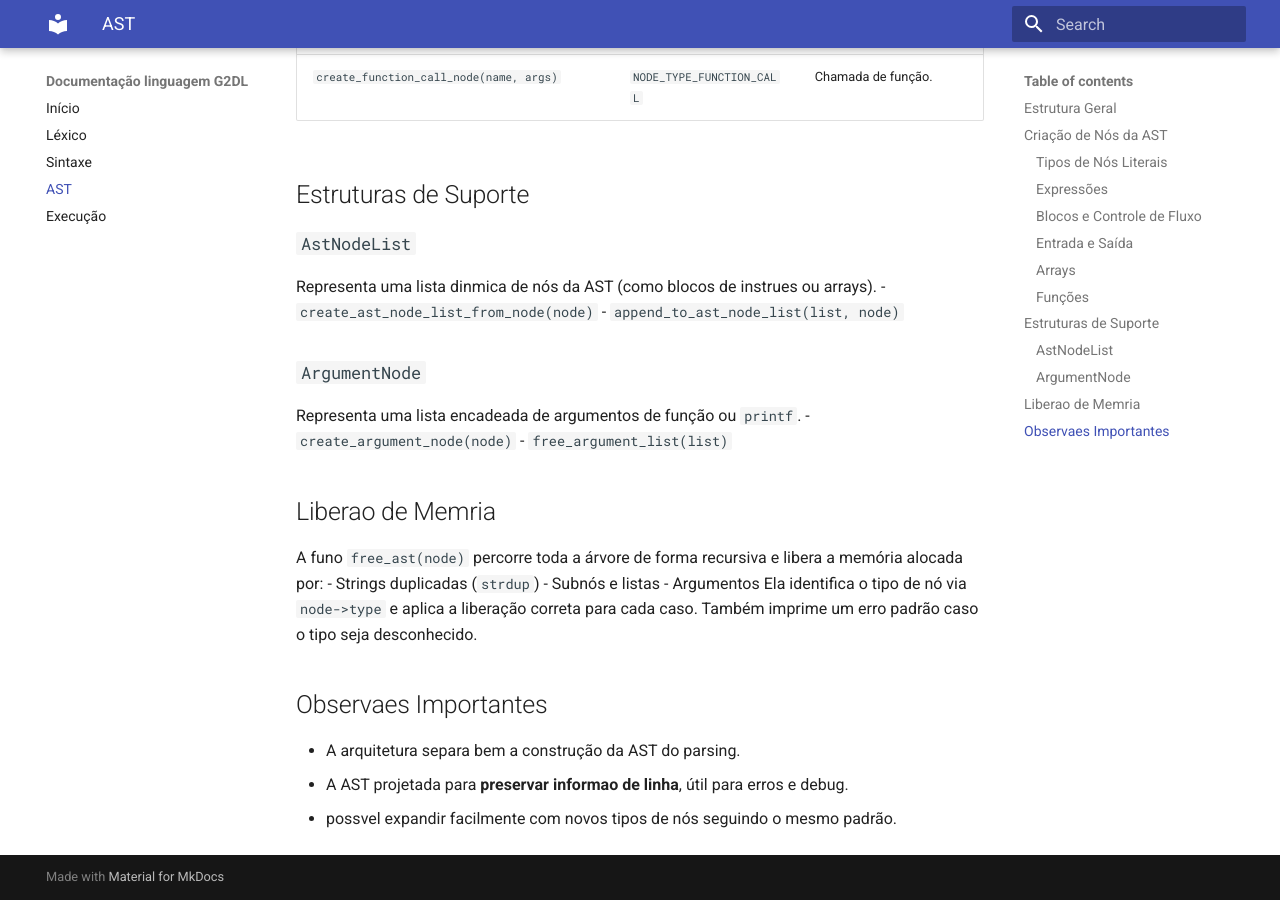
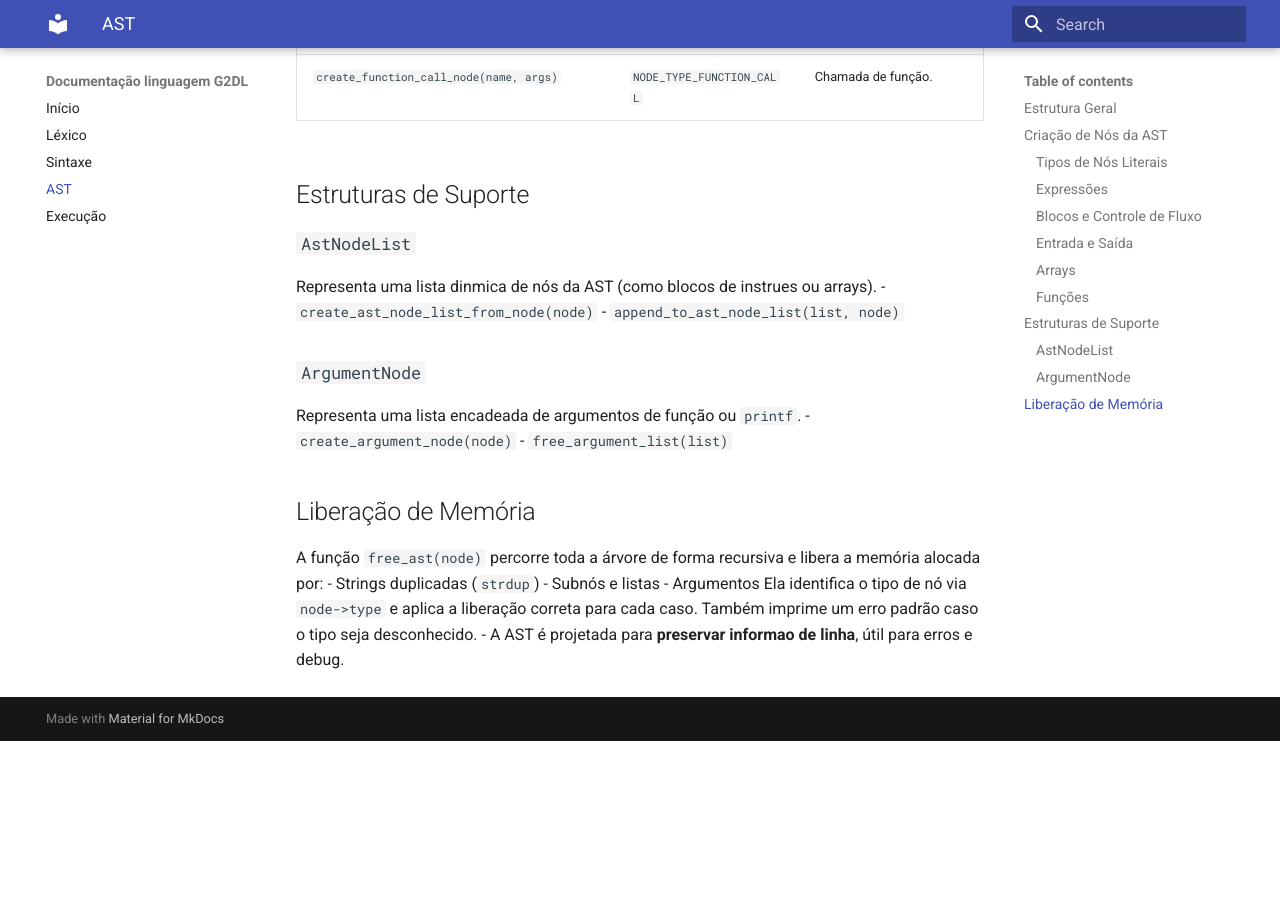
Before and after one commit to Gsdvl/DocumentacaoLinguagem, an MkDocs documentation site: the page built from docs/ast.md, in a window 1280 px wide and 900 px high, scrolled down 2787 px. Built offline with MkDocs 1.6.1 and Material for MkDocs 9.7.7, drawn with Linux system fonts in a browser that asks for light colours; after the commit the page ends 3528 px from its top, so only the background shows below that.

```diff
--- a/docs/ast.md
+++ b/docs/ast.md
@@ -75,15 +75,12 @@ Representa uma lista dinmica de nós da AST (como blocos de instrues ou arrays).
 Representa uma lista encadeada de argumentos de função ou `printf`.
 - `create_argument_node(node)`
 - `free_argument_list(list)`
-## Liberao de Memria
-A funo `free_ast(node)` percorre toda a árvore de forma recursiva e libera a memória
+## Liberação de Memória
+A função `free_ast(node)` percorre toda a árvore de forma recursiva e libera a memória
 alocada por:
 - Strings duplicadas (`strdup`)
 - Subnós e listas
 - Argumentos
 Ela identifica o tipo de nó via `node->type` e aplica a liberação correta para cada caso.
 Também imprime um erro padrão caso o tipo seja desconhecido.
-## Observaes Importantes
-- A arquitetura separa bem a construção da AST do parsing.
-- A AST projetada para **preservar informao de linha**, útil para erros e debug.
-- possvel expandir facilmente com novos tipos de nós seguindo o mesmo padrão.
+- A AST é projetada para **preservar informao de linha**, útil para erros e debug.
```
Also changed, not shown: README.md (+2 -2 lines), site/404.html, site/ast/index.html, site/index.html, site/lexer/index.html, site/parser/index.html, site/search/search_index.json, site/semantics/index.html (deleted), 1 other file.
